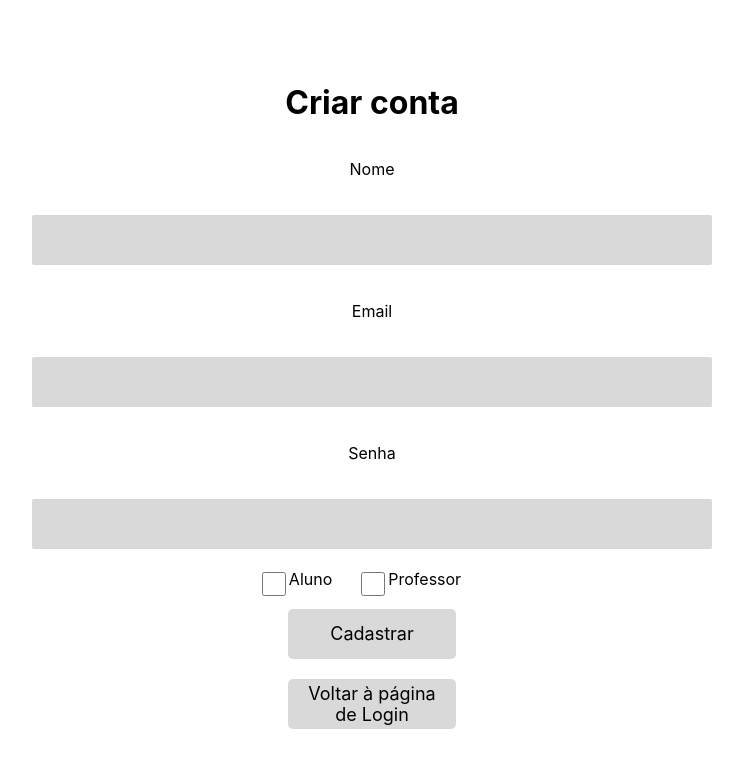
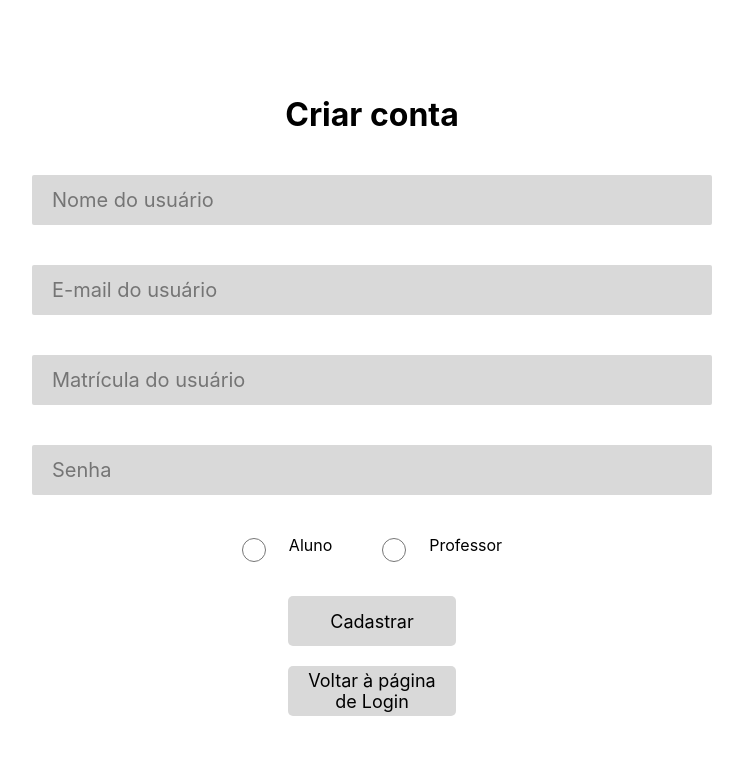
Before and after one commit to GustavoVieiraDeAraujo/MP-Front-End, a React (Vite) app: page /Register in a window 1280 px wide. Shown: the top 768 px of the page, without its empty margins (268-1011 px from the left). Built offline with nearby package versions, Linux system fonts and the light colour scheme.

Commit message:
Pagina de cadastro concluida

```diff
--- a/src/pages/Register/index.jsx
+++ b/src/pages/Register/index.jsx
@@ -2,42 +2,77 @@ import React from "react";
 import Button from "../../components/Button";
 import Input from "../../components/Input";
 import { Container } from "./styles";
+import { useNavigate } from "react-router-dom";
 import { useState } from 'react';
+import { api } from "../../services/api";
 
 export function Register() {
 
-    /*const [userType, setUserType] = useState([false,false]);*/
+    const [name, setName] = useState('')
+    const [email, setEmail] = useState('')
+    const [password, setPassword] = useState('')
+    const [enrollment, setEnrollment] = useState('')
+    const [formValues, setFormValues] = useState({})
 
-    /*const handleOnChange = (position) => {
-        const updatedCheckedState = user.map((item, index)
-        index === position ? true : false
-        );
+    let navigate = useNavigate()
 
-        setUserType(updatedCheckedState);
-    };*/
+    const handleInputChange = (e) => {
+        const { name, value } = e.target;
+        setFormValues({ ...formValues, [name]: value });
+    }
+
+    const userCreate = async (e) => {
+        e.preventDefault()
+        console.log(name,email,password,enrollment,formValues.radioUser)
+        if (name && email && password && enrollment && formValues.radioUser) {
+            const response = await api.post("user/create",{
+                name,
+                email,
+                enrollment,
+                password,
+                is_teacher: 'teacher' === formValues.radioUser,
+                is_student: 'student' === formValues.radioUser,
+                is_admin: false
+            })
+            if (response.data){
+                navigate('/')
+                alert("Sucesso")
+            }
+        }
+    }
 
     return (
         <Container>
             <h1>Criar conta</h1>
-            <p>Nome</p>
-            <Input/>
-            <p>Email</p>
-            <Input/>
-            <p>Senha</p>
-            <Input/>
+            <form>
+                <Input type='text' placeholder='Nome do usuário' onChangeFunction={setName}></Input>
+                <Input type='text' placeholder='E-mail do usuário' onChangeFunction={setEmail}></Input>
+                <Input type='text' placeholder='Matrícula do usuário' onChangeFunction={setEnrollment}></Input>
+                <Input type='text' placeholder='Senha' onChangeFunction={setPassword} ></Input>
                 <div className="checkbox__container">
                     <div className="checkboxAndUser">
-                    <input id='checkboxStudent' type="checkbox" /*checked={userType[0]}
-                    onChange{() => handleOnChange(0)} */></input>
-                    <label for="checkboxTeacher">Aluno</label>
+                    <Input
+                        id = {"checkboxStudent"}
+                        type={"radio"}
+                        name={"radioUser"}
+                        onChange={handleInputChange}
+                        value={'student'}
+                    />
+                        <label for="checkboxStudent">Aluno</label>
                     </div>
                     <div className="checkboxAndUser">
-                    <input id="checkboxTeacher" type="checkbox"/*checked={userType[1]}
-                    onChange{() => handleOnChange(1)} */></input>
+                    <Input
+                        id = {"checkboxTeacher"}
+                        type={"radio"}
+                        name={"radioUser"}
+                        onChange={handleInputChange}
+                        value={'teacher'}
+                    />
                         <label for="checkboxTeacher">Professor</label>
                     </div>
                 </div>
-            <Button> Cadastrar </Button>
+                <Button onClick={userCreate}> Cadastrar </Button>
+            </form>
             <Button url="/"> Voltar à página de Login </Button>
         </Container>
     )
--- a/src/pages/Register/styles.jsx
+++ b/src/pages/Register/styles.jsx
@@ -12,9 +12,10 @@ export const Container = styled.div`
 .checkbox__container {
     display: flex;
     flex-direction: row;
+    justify-content: center;
 }
 
-input[type=checkbox] {
+input[type=radio] {
     width: 3vh;
     height: 3vh;
 }
@@ -24,4 +25,15 @@ input[type=checkbox] {
     flex-direction: row;
     margin-right: 25px;
 }
+
+form{
+    display: flex;
+    justify-content: center;
+    align-items: center;
+    flex-direction: column;
+}
+
+label{
+    margin-top: 20px;
+}
 `
```
Lines whose indentation alone changed are shown as unchanged.
